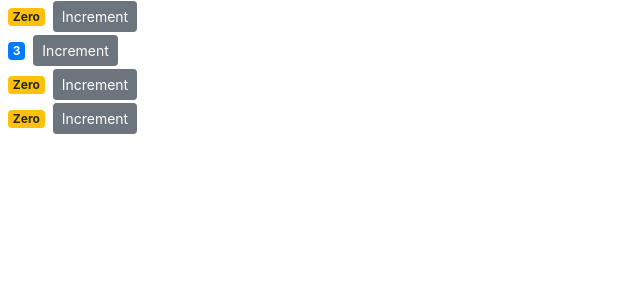
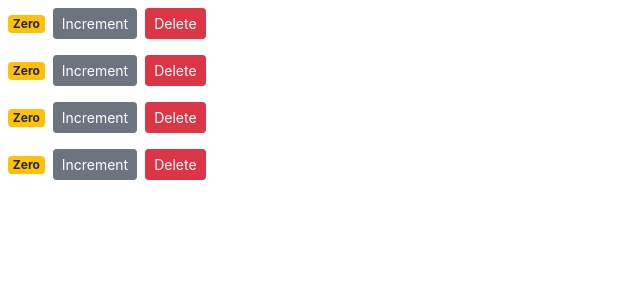
Before and after one commit to leqcar/react-sample, a React (Create React App) app: page / in a window 1280 px wide. Shown: the top 300 px of the page, without its empty margins (0-640 px from the left). Built offline with nearby package versions, Linux system fonts and the light colour scheme.

Commit message:
raising and handling events, updating the state

```diff
--- a/src/components/counter.jsx
+++ b/src/components/counter.jsx
@@ -14,8 +14,9 @@ class Counter extends Component {
   handleIncrement = () => {
     this.setState({ value: this.state.value + 1 });
   };
+
   state = {
-    value: this.props.value,
+    value: this.props.counter.value,
     tags: ["tag1", "tag2", "tag3"]
   };
 
@@ -28,6 +29,12 @@ class Counter extends Component {
           className="btn btn-secondary btn-sm"
         >
           Increment
+        </button>
+        <button
+          onClick={() => this.props.onDelete(this.props.counter.id)}
+          className="btn btn-danger btn-sm m-2"
+        >
+          Delete
         </button>
       </div>
     );
--- a/src/components/counters.jsx
+++ b/src/components/counters.jsx
@@ -5,16 +5,26 @@ class Counters extends Component {
   states = {
     counters: [
       { id: 1, value: 0 },
-      { id: 2, value: 3 },
+      { id: 2, value: 0 },
       { id: 3, value: 0 },
       { id: 4, value: 0 }
     ]
   };
+
+  handleDelete = counterId => {
+    const counters = this.states.counters.filter(c => c.id !== counterId);
+    this.setState({ counters: (this.states.counters = counters) });
+  };
+
   render() {
     return (
       <div>
         {this.states.counters.map(counter => (
-          <Counter key={counter.id} value={counter.value} />
+          <Counter
+            key={counter.id}
+            onDelete={this.handleDelete}
+            counter={counter}
+          />
         ))}
       </div>
     );
```
